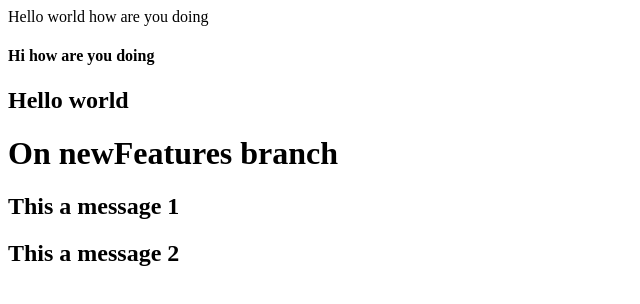
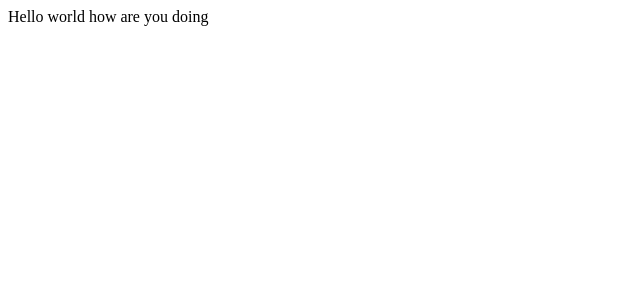
Before and after one commit to bhupendra-tech/gitTestRepository, a plain HTML site: page index.html in a window 1280 px wide. Shown: the whole page, without its empty margins (0-640 px from the left). Drawn offline with Linux system fonts and the light colour scheme.

Commit message:
Second commit

```diff
--- a/index.html
+++ b/index.html
@@ -7,10 +7,5 @@
   </head>
   <body>
     Hello world how are you doing
-    <h4>Hi how are you doing</h4>
-    <h2>Hello world</h2>
-    <h1>On newFeatures branch</h1>
-    <h2>This a message 1</h2>
-    <h2>This a message 2</h2>
   </body>
 </html>
```
